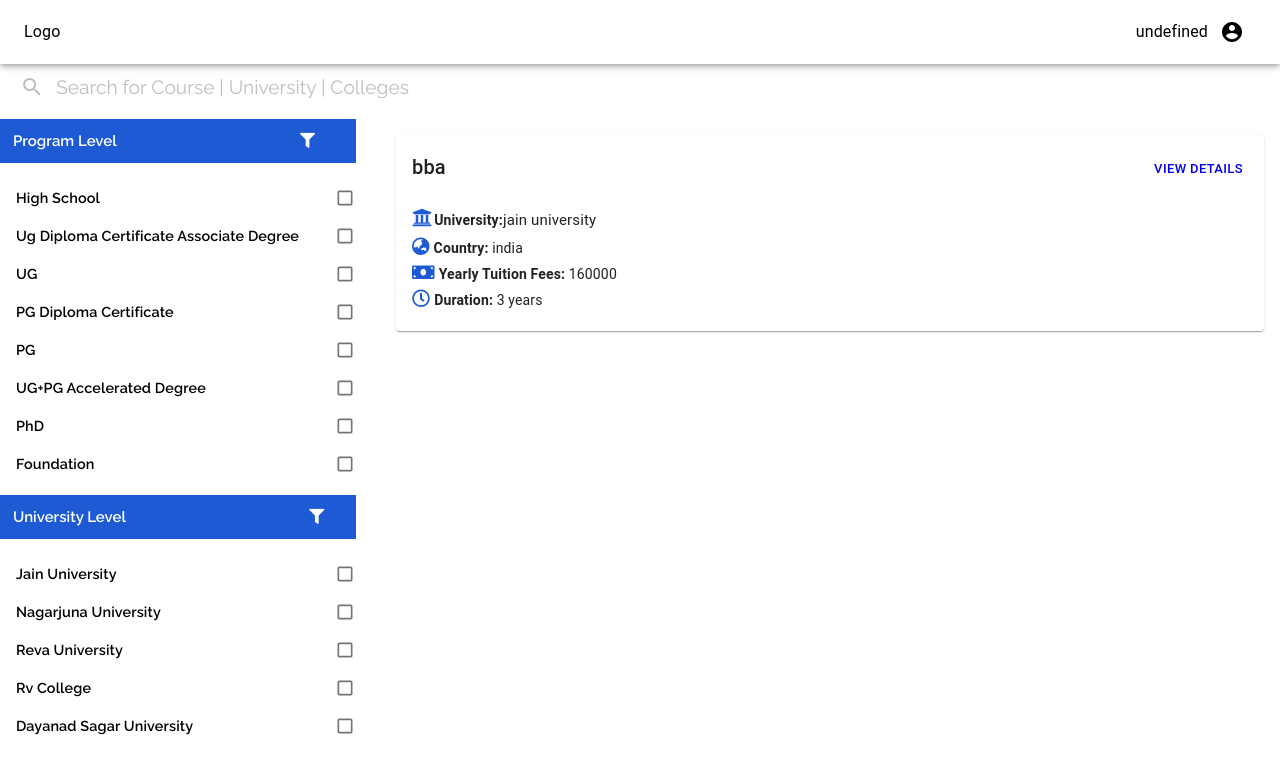
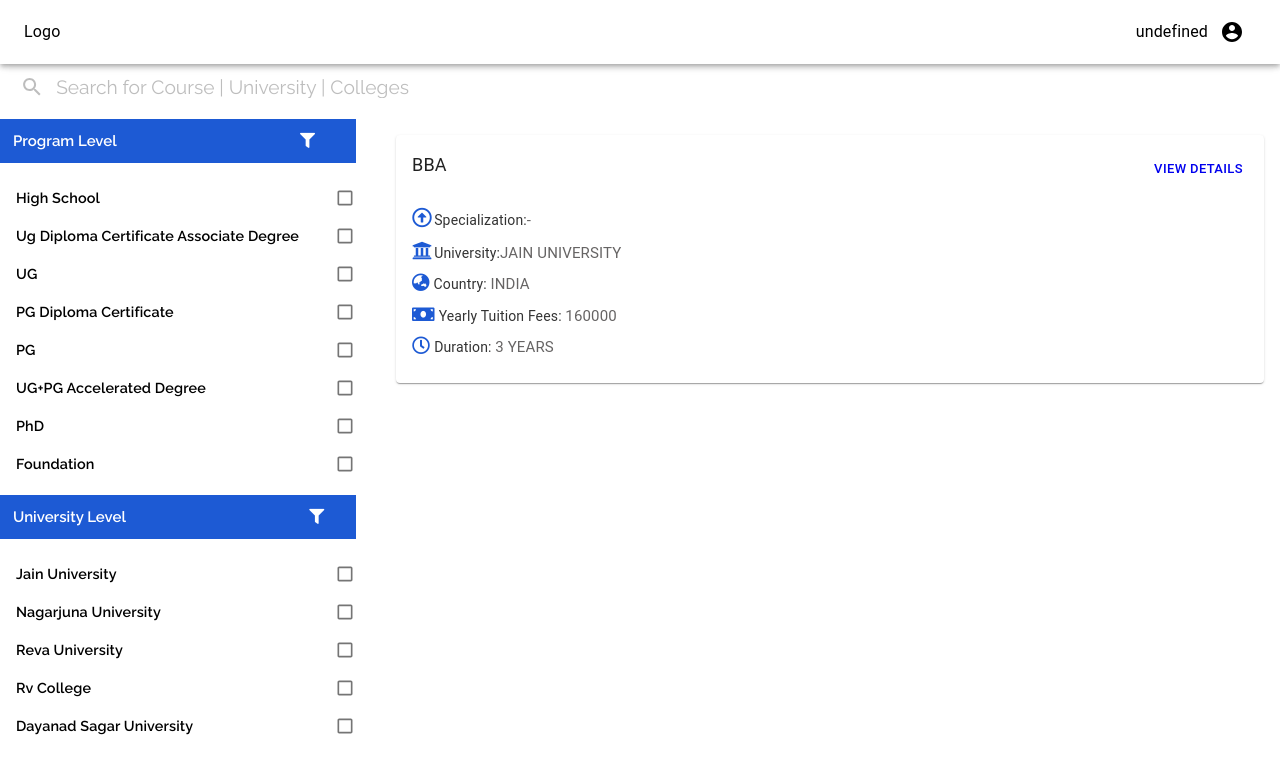
Before and after one commit to thephotogenicbug/React-search-program-web-app, a React (Create React App) app: page /searchprogram in a window 1280 px wide. Shown: the top 774 px of the page. Built offline with nearby package versions, Linux system fonts and the light colour scheme; no server answers.

Commit message:
React-search-program-webapp : fix ui
Signed-off-by: thephotogenicbug <navinkumarachari@gmail.com>

```diff
--- a/src/components/Home/ListItem/index.jsx
+++ b/src/components/Home/ListItem/index.jsx
@@ -7,9 +7,8 @@ import CardContent from "@material-ui/core/CardContent";
 import CardMedia from "@material-ui/core/CardMedia";
 import Button from "@material-ui/core/Button";
 import Typography from "@material-ui/core/Typography";
-import './styles.css'
+import "./styles.css";
 import { Link } from "react-router-dom";
-
 
 const useStyles = makeStyles({
   root: {
@@ -22,25 +21,53 @@ const useStyles = makeStyles({
     marginBottom: "-8px",
   },
   cardcontent2: {
-    marginBottom: "5px",
+    marginBottom: "9px",
+    color: '#333'
   },
   data: {
     fontSize: "15px",
   },
-  button:{
-    textDecoration:'none'
-  }
+  button: {
+    textDecoration: "none",
+  },
+  title: {
+    textTransform: "uppercase",
+    fontSize: "18px",
+  },
+  subtitle: {
+    textTransform: "uppercase",
+    fontSize: "15px",
+    color: '#666464'
+  },
 });
 
-const ListItem = ({ item: {title, university, specialization, campus, country, program, duration, entryrequirement, applicationdeadline, applicationfee, price, scholarshipavailable, scholarshipdetails, applicationmode, remarks, _id } }) => {
+const ListItem = ({
+  item: {
+    title,
+    university,
+    specialization,
+    campus,
+    country,
+    program,
+    duration,
+    entryrequirement,
+    applicationdeadline,
+    applicationfee,
+    price,
+    scholarshipavailable,
+    scholarshipdetails,
+    applicationmode,
+    remarks,
+    _id,
+  },
+}) => {
   const classes = useStyles();
   return (
     <>
-
       <Card className={classes.root}>
         <CardActionArea>
           <CardContent className={classes.cardcontent}>
-            <Typography variant="h6">{title}</Typography>
+            <Typography className={classes.title}>{title}</Typography>
             <Typography variant="h6">
               <Button size="small" color="primary">
                 <Link to={`${_id}`} className={classes.button}>
@@ -55,29 +82,31 @@ const ListItem = ({ item: {title, university, specialization, campus, country, p
           </CardContent>
           <CardContent>
             <Typography variant="body2" className={classes.cardcontent2}>
-              <b>
-                <i className="fas fa-university card-icon"></i>University:
-              </b>
-              <label class={classes.data}>{university}</label>
+              <i class="far fa-arrow-alt-circle-up card-icon"></i>
+              Specialization:
+              <label class={classes.data}>
+                <span className={classes.subtitle}>{specialization}</span>
+              </label>
             </Typography>
             <Typography variant="body2" className={classes.cardcontent2}>
-              <b>
-                <i class="fas fa-globe-asia card-icon-country"></i>Country:
-              </b>{" "}
-              {country}
+              <i className="fas fa-university card-icon"></i>University:
+              <label class={classes.data}>
+                {/* <span className={classes.subtitle}></span> */}
+                <span className={classes.subtitle}>{university}</span>
+              </label>
+            </Typography>
+
+            <Typography variant="body2" className={classes.cardcontent2}>
+              <i class="fas fa-globe-asia card-icon-country"></i>Country:{" "}
+              <span className={classes.subtitle}>{country}</span>
             </Typography>
             <Typography variant="body2" className={classes.cardcontent2}>
-              <b>
-                <i class="fas fa-money-bill card-icon-fees"></i>Yearly Tuition
-                Fees:
-              </b>{" "}
-              {price}
+              <i class="fas fa-money-bill card-icon-fees"></i>Yearly Tuition
+              Fees: <span className={classes.subtitle}>{price}</span>
             </Typography>
             <Typography variant="body2" className={classes.cardcontent2}>
-              <b>
-                <i class="far fa-clock card-icon-fees"></i>Duration:
-              </b>{" "}
-              {duration}
+              <i class="far fa-clock card-icon-fees"></i>Duration:{" "}
+              <span className={classes.subtitle}>{duration}</span>
             </Typography>
           </CardContent>
         </CardActionArea>
--- a/src/components/pages/Home/Login.jsx
+++ b/src/components/pages/Home/Login.jsx
@@ -5,9 +5,16 @@ import "./login.css";
 import { Link } from "react-router-dom";
 import { useSelector, useDispatch } from "react-redux";
 import { login } from "../../../actions/userActions";
-import { useNavigate } from 'react-router-dom';
+import { useNavigate } from "react-router-dom";
 import LinearProgressBar from "../../common/LinearProgressBar";
+import { makeStyles } from "@material-ui/styles";
 
+const useStyles = makeStyles({
+  login: {
+    overflowY: "hidden !important",
+    height: '658px'
+  },
+});
 
 const Login = () => {
   const [email, setEmail] = useState("");
@@ -20,25 +27,24 @@ const Login = () => {
 
   let navigate = useNavigate();
 
-  useEffect(() =>{
-    if(userInfo){
+  useEffect(() => {
+    if (userInfo) {
       navigate("/searchprogram");
     }
-  },[navigate, userInfo])
-
+  }, [navigate, userInfo]);
 
   const submitHandler = async (e) => {
     e.preventDefault();
 
     dispatch(login(email, password));
   };
-
+  const classes = useStyles();
   return (
-    <Grid spacing={10} container>
+    <Grid spacing={10} container className={classes.login}>
       <Grid md={6} item>
         <img
           src={Banner}
-          style={{ height: "615px", width: "800px", marginTop: "-1px" }}
+          style={{  width: "800px", marginTop: "-1px" }}
         />
       </Grid>
       <Grid md={6} item>
@@ -80,7 +86,7 @@ const Login = () => {
             color="secondary"
             type="password"
             value={password}
-            onChange={e => setPassword(e.target.value)}
+            onChange={(e) => setPassword(e.target.value)}
           />
           <Button color="primary" variant="contained" onClick={submitHandler}>
             Login
--- a/src/components/pages/Home/Signup.jsx
+++ b/src/components/pages/Home/Signup.jsx
@@ -3,10 +3,19 @@ import { Grid, Typography, Box, Button, TextField } from "@material-ui/core";
 import Banner from "./banner.png";
 import "./login.css";
 import { Link } from "react-router-dom";
+import { makeStyles } from "@material-ui/styles";
+
+const useStyles = makeStyles({
+  signup: {
+    overflowY: "hidden !important",
+    height: "658px",
+  },
+});
 
 const Signup = () => {
+  const classes = useStyles();
   return (
-    <Grid spacing={10} container>
+    <Grid spacing={10} container className={classes.signup}>
       <Grid md={6} item>
         <img
           src={Banner}
--- a/src/components/pages/Home/login.css
+++ b/src/components/pages/Home/login.css
@@ -1,3 +1,3 @@
 body{
-    overflow: hidden;
+    overflow: auto;
 }
```
